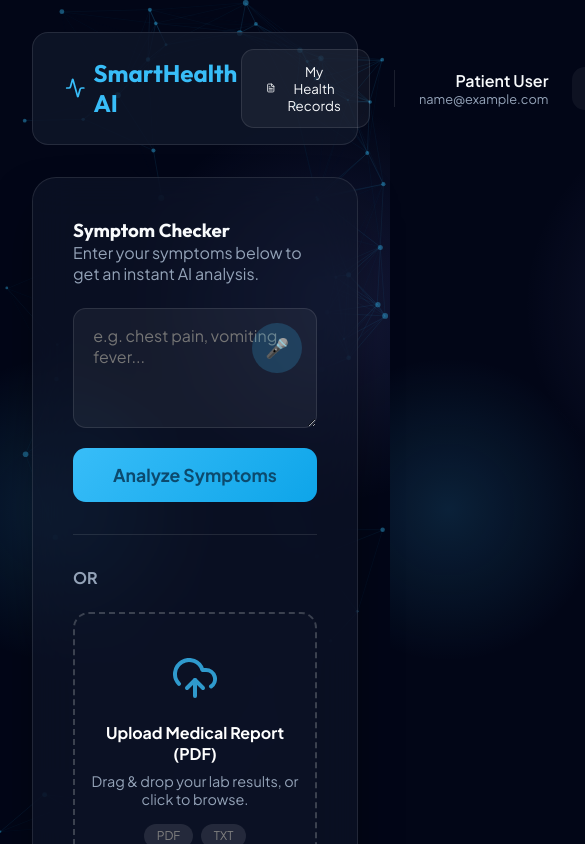
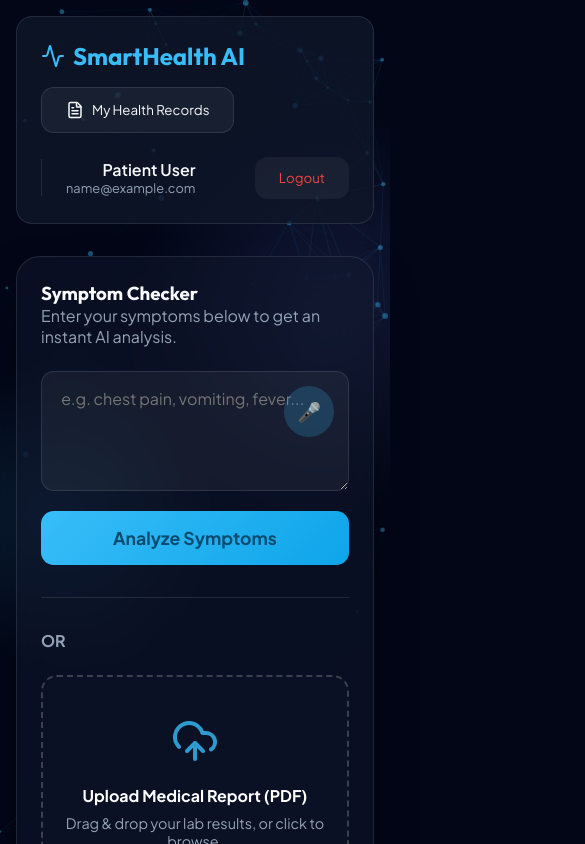
Before and after one commit to kesavan-2005/smart-healthcare-platform, a React app in the folder frontend/: page / in a window 390 px wide. Both pictures are taken after typing "name@example.com", "Sample123" into the empty fields and a click on the button "Sign In". Shown: the top 844 px of the page, 585 px wide, since content can reach past the window. Built offline with nearby package versions, Linux system fonts and the light colour scheme; the HTML template or start-up script is replaced by a standard one.

Commit message:
style: Fix mobile responsiveness for Dashboard layout

```diff
--- a/frontend/src/components/Dashboard.jsx
+++ b/frontend/src/components/Dashboard.jsx
@@ -141,15 +141,15 @@ export default function Dashboard({ user, onLogout }) {
   };
 
   return (
-    <div style={{ maxWidth: '1200px', margin: '0 auto', padding: '2rem' }}>
+    <div className="dashboard-container" style={{ maxWidth: '1200px', margin: '0 auto', padding: '2rem' }}>
       <NeuralBackground />
       <div className={`emergency-vignette ${emergencyAlert || (predictionData && predictionData.severity_level === 'Critical') ? 'active' : ''}`} />
 
-      <header style={{ display:'flex', justifyContent:'space-between', alignItems:'center', background: 'rgba(15,23,42,0.8)', padding: '1rem 2rem', borderRadius: '1rem', border: '1px solid var(--border)', marginBottom: '2rem', position: 'relative', zIndex: 10 }}>
+      <header className="dashboard-header" style={{ display:'flex', justifyContent:'space-between', alignItems:'center', background: 'rgba(15,23,42,0.8)', padding: '1rem 2rem', borderRadius: '1rem', border: '1px solid var(--border)', marginBottom: '2rem', position: 'relative', zIndex: 10 }}>
         <h2 className="hover-glow" style={{ color: 'var(--primary)', display: 'flex', alignItems: 'center', gap: '0.5rem' }}>
           <Activity /> SmartHealth AI
         </h2>
-        <div style={{ display: 'flex', gap: '1.5rem', alignItems: 'center' }}>
+        <div className="header-actions" style={{ display: 'flex', gap: '1.5rem', alignItems: 'center' }}>
           <button className="secondary-btn" onClick={() => setShowEHR(true)} style={{ display: 'flex', alignItems: 'center', gap: '0.5rem' }}>
             <FileText size={18} /> My Health Records
           </button>
@@ -239,7 +239,7 @@ export default function Dashboard({ user, onLogout }) {
         <div className="card hover-glow animate-stagger-1" style={{ position: 'relative', overflow: 'hidden' }}>
           <div style={{ position: 'absolute', top: '-50%', right: '-10%', width: '300px', height: '300px', background: 'radial-gradient(circle, rgba(56,189,248,0.2) 0%, transparent 70%)', filter: 'blur(40px)', zIndex: 0 }}></div>
           <div style={{ position: 'relative', zIndex: 1 }}>
-            <div style={{ display: 'flex', justifyContent: 'space-between', alignItems: 'flex-start', borderBottom: '1px solid var(--border)', paddingBottom: '1.5rem', marginBottom: '1.5rem' }}>
+            <div className="diagnosis-header" style={{ display: 'flex', justifyContent: 'space-between', alignItems: 'flex-start', borderBottom: '1px solid var(--border)', paddingBottom: '1.5rem', marginBottom: '1.5rem' }}>
               <div>
                 <div style={{ color: 'var(--primary)', fontWeight: 600, marginBottom: '0.5rem' }}>Primary Diagnosis</div>
                 <h1 style={{ fontSize: '2.5rem', margin: 0 }}>{predictionData.final_diagnosis}</h1>
@@ -267,7 +267,7 @@ export default function Dashboard({ user, onLogout }) {
             <div className="hover-glow animate-stagger-3" style={{ border: '1px solid var(--border)', padding: '1.5rem', borderRadius: '1rem', background: 'rgba(15,23,42,0.6)' }}>
               <h4 style={{ color: '#a855f7', marginBottom: '1rem', display: 'flex', alignItems: 'center', gap: '0.5rem' }}><Stethoscope size={18}/> Recommended Specialist</h4>
               <div style={{ fontSize: '1.5rem', fontWeight: 600, marginBottom: '1rem', color: 'white' }}>{predictionData.recommended_doctor}</div>
-              <div style={{ display: 'flex', gap: '0.5rem' }}>
+              <div className="action-grid" style={{ display: 'flex', gap: '0.5rem' }}>
                 <button className="primary-btn hover-glow" style={{ flex: 1, fontSize: '0.9rem', background: 'linear-gradient(135deg, #a855f7 0%, #7e22ce 100%)', color: 'white', padding: '0.8rem' }} onClick={() => setShowVideo(true)}>
                   <Video size={16} /> Connect Live
                 </button>
--- a/frontend/src/index.css
+++ b/frontend/src/index.css
@@ -170,3 +170,40 @@ h1, h2, h3, .logo-text { font-family: 'Outfit', sans-serif; }
   0% { box-shadow: inset 0 0 100px rgba(239, 68, 68, 0.4); }
   100% { box-shadow: inset 0 0 300px rgba(239, 68, 68, 0.8); }
 }
+
+/* --- Mobile Responsiveness --- */
+@media (max-width: 768px) {
+  .dashboard-container {
+    padding: 1rem !important;
+  }
+  .dashboard-header {
+    flex-direction: column;
+    align-items: flex-start !important;
+    gap: 1rem;
+    padding: 1.5rem !important;
+  }
+  .header-actions {
+    width: 100%;
+    justify-content: space-between;
+    flex-wrap: wrap;
+    border-left: none !important;
+    padding-left: 0 !important;
+  }
+  .card {
+    padding: 1.5rem !important;
+  }
+  .diagnosis-header {
+    flex-direction: column;
+    gap: 1rem;
+    text-align: left;
+  }
+  .diagnosis-header > div:last-child {
+    text-align: left !important;
+  }
+  .action-grid {
+    flex-direction: column !important;
+  }
+  h1 {
+    font-size: 2rem !important;
+  }
+}
```
